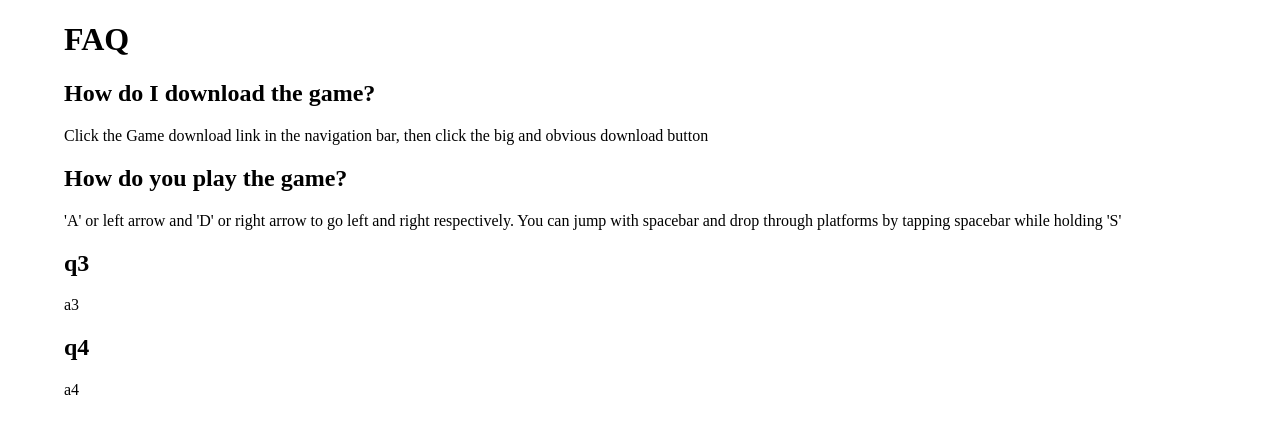
After one commit to dodde05/aarsoppgave_t2, a PHP site: page /faq.php in a window 1280 px wide. The commit adds this page. Shown: the top 434 px of the page. Run offline with PHP 8.4, Linux system fonts and the light colour scheme.

Commit message:
corected serversetup

```diff
--- /dev/null
+++ b/website/faq.php
@@ -0,0 +1,23 @@
+<!DOCTYPE html>
+<html lang="en">
+<head>
+    <meta charset="UTF-8">
+    <meta http-equiv="X-UA-Compatible" content="IE=edge">
+    <meta name="viewport" content="width=device-width, initial-scale=1.0">
+    <link rel="stylesheet" href="css/style.css">
+    <title>FAQ</title>
+</head>
+<body>
+
+    <div id="root">
+
+        <h1>FAQ</h1>
+
+        <div id="questions"></div>
+
+    </div>
+
+    <script src="js/script.js"></script>
+
+</body>
+</html>
--- a/website/index.php
+++ b/website/index.php
@@ -26,6 +26,7 @@
             <div id="header">
                 <nav>
                     <a href="download.php">Game download</a>
+                    <a href="faq.php">FAQ</a>
 
                     <?php
                         if (!$userLoggedIn) {
--- a/website/js/script.js
+++ b/website/js/script.js
@@ -0,0 +1,21 @@
+// FAQ page
+
+const questions = [
+    {q: "How do I download the game?", a: "Click the Game download link in the navigation bar, then click the big and obvious download button"},
+    {q: "How do you play the game?", a: "'A' or left arrow and 'D' or right arrow to go left and right respectively. You can jump with spacebar and drop through platforms by tapping spacebar while holding 'S'"},
+    {q: "q3", a: "a3"},
+    {q: "q4", a: "a4"}
+];
+
+const questionsEl = document.getElementById("questions");
+
+for (let qa of questions) {
+    const qEl = document.createElement("h2");
+    qEl.innerHTML = qa["q"];
+
+    const aEl = document.createElement("p");
+    aEl.innerHTML = qa["a"];
+
+    questionsEl.appendChild(qEl);
+    questionsEl.appendChild(aEl);
+}
```
Also changed, not shown: 2 other files.
